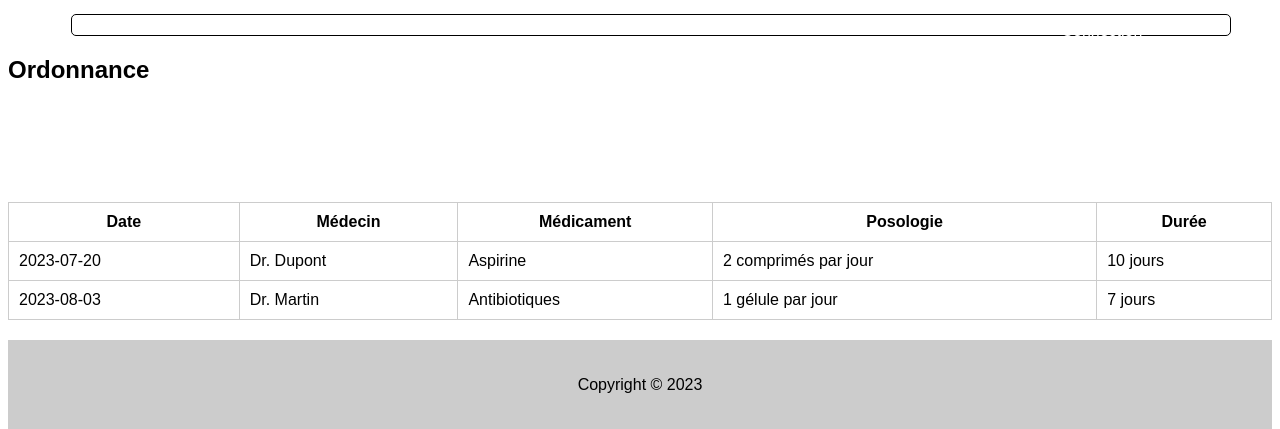
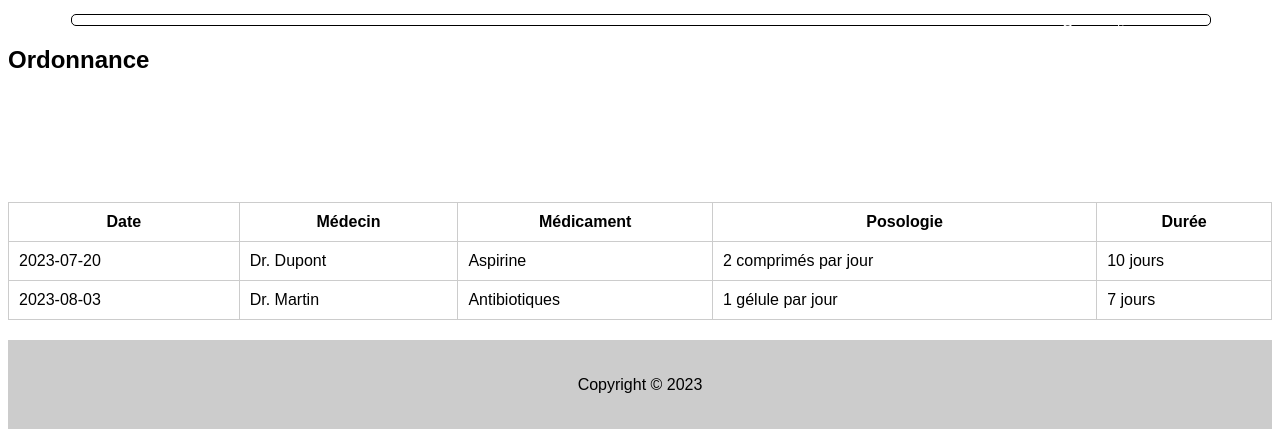
Before and after one commit to Nukifa/WarGame, a PHP site: page /html/index.html in a window 1280 px wide. Shown: the part 134-563 px from the top of the page. Run offline with PHP 8.4, Linux system fonts and the light colour scheme; data that the repository does not hold is empty.

Commit message:
Quote CSS adjustment

```diff
--- a/css/style.css
+++ b/css/style.css
@@ -28,12 +28,11 @@ nav a:hover {
 div#citationDiv{
   width: 90%;
   margin-left: 5%;
-  padding: 10px;
   border-radius: 5px;
   border: 1px solid black;
 }
 p#paragrapheCitationDiv{
-  margin: 0px;
+  margin: 10px;
 }
 /* - fin citation - */
 
```
